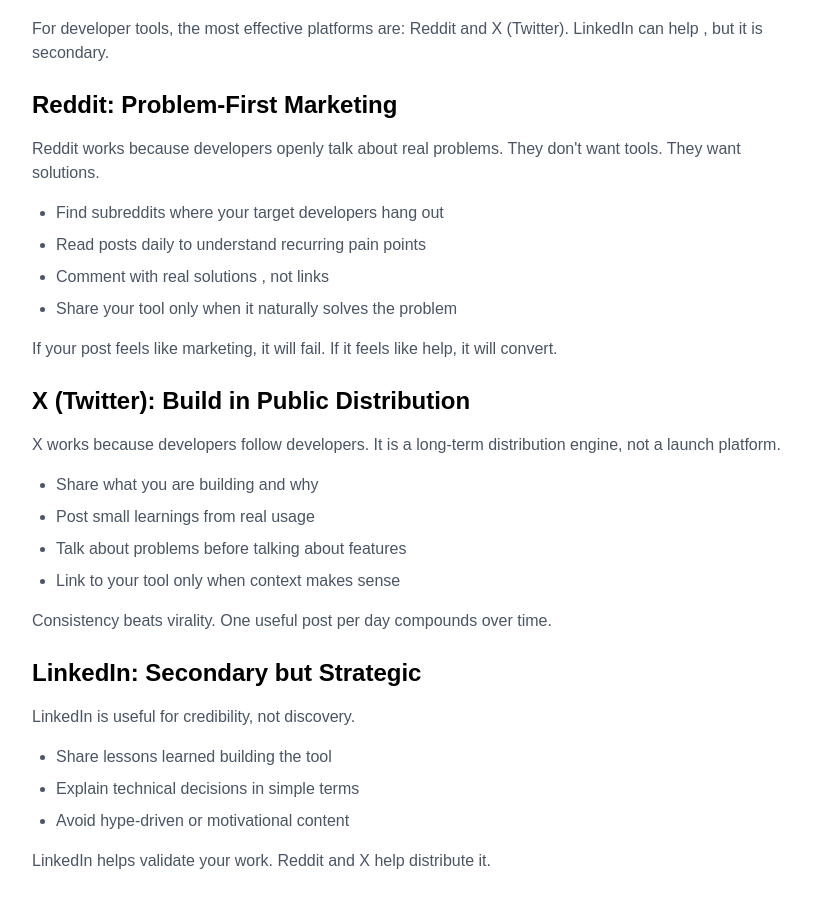
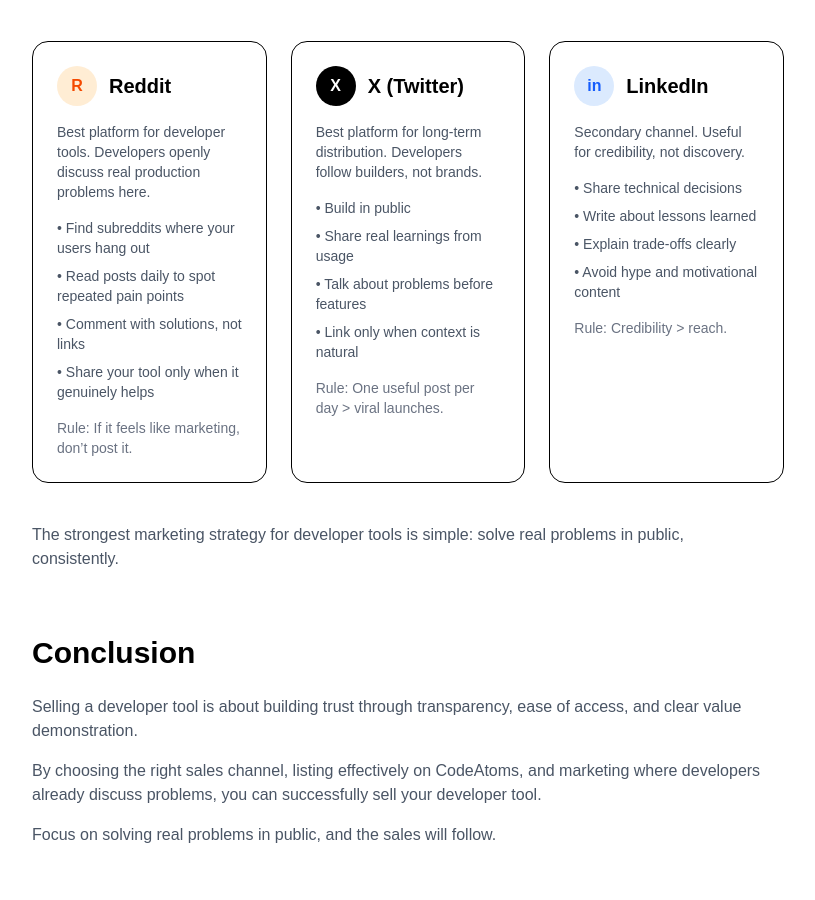
Before and after one commit to CodeAtoms-org/CodeAtoms, a Next.js app: page /how-to-sell-a-developer-tool in a window 1280 px wide. Shown: the part 1880-2780 px from the top of the page, without its empty margins (432-1247 px from the left). Built offline with nearby package versions, Linux system fonts and the light colour scheme; no server answers.

Commit message:
cured some things

```diff
--- a/src/app/article/sell-developer-tool-without-building-saas/page.js
+++ b/src/app/article/sell-developer-tool-without-building-saas/page.js
@@ -1,5 +1,6 @@
 import Header from "@/components/Header";
 import Footer from "@/components/Footer";
+import GuideCTAButtons from "@/components/GuideCTAButtons";
 
 export const metadata = {
   title: "Sell a Developer Tool Without Building a SaaS | CodeAtoms",
@@ -12,7 +13,8 @@
     googleBot: {
       index: true,
       follow: true,
-    }},
+    }
+  },
   alternates: {
     canonical: "https://www.codeatoms.org/article/sell-developer-tool-without-building-saas",
   },
@@ -40,7 +42,7 @@
         <div className="absolute bottom-0 right-0 w-72 h-72 bg-[#006D77]/10 rounded-full blur-3xl"></div>
         <div className="absolute top-1/2 left-1/2 w-96 h-96 bg-[#FFDDD2]/10 rounded-full blur-3xl transform -translate-x-1/2 -translate-y-1/2"></div>
 
-                <h2 className="mb-4">CODEATOMS ARTICLES</h2>
+        <h2 className="mb-4">CODEATOMS - THE DEVELOPER TOOLS MARKETPLACE - ARTICLES</h2>
 
         {/* INTRO */}
         <section id="intro" className="mb-20 text-lg">
@@ -219,7 +221,7 @@
               </p>
 
               <p className="text-gray-600 mb-4">
-    You can monetize responsibly first — simply to validate value and sustain
+                You can monetize responsibly first, simply to validate value and sustain
                 the work.
               </p>
 
@@ -277,9 +279,25 @@
               </p>
             </section>
 
+            <GuideCTAButtons
+  links={[
+    {
+      href:"/how-to-sell-a-developer-tool",
+      label: "How to Sell a Developer Tool",
+    },
+    {
+      href: "/guides/how-to-publish-your-tool",
+      label: "How to Publish Your Tool on CodeAtoms",
+
+    }
+
+  ]}
+/>
+
           </article>
         </div>
       </main>
+
 
       <Footer />
     </>
--- a/src/app/guides/how-to-publish-your-tool/page.js
+++ b/src/app/guides/how-to-publish-your-tool/page.js
@@ -136,13 +136,13 @@
               being approved on CodeAtoms.</p>
             <strong >Highest impact on approval:</strong>
             <ul className="list-disc mt-4 pl-5 space-y-2">
-              <li>
+
 
 
                 <li>Content and Markdown documentation</li>
                 <li>Working Demo or Tool link</li>
 
-              </li>
+
 
 
 
--- a/src/app/how-to-sell-a-developer-tool/page.js
+++ b/src/app/how-to-sell-a-developer-tool/page.js
@@ -1,5 +1,7 @@
 import Header from "@/components/Header";
 import Footer from "@/components/Footer";
+import GuideCTAButtons from "@/components/GuideCTAButtons";
+
 
 export const metadata = {
   title: "How to Sell a Developer Tool | CodeAtoms",
@@ -57,7 +59,7 @@
         <div className="absolute top-10 left-10 w-24 h-24 bg-[#006D77]/10 rounded-full blur-3xl"></div>
         <div className="absolute bottom-20 right-10 w-32 h-32 bg-[#83C5BE]/20 rounded-full blur-2xl"></div>
 
-        <h2 className="mb-4">CODEATOMS GUIDES</h2>
+        <h2 className="mb-4">CODEATOMS - THE DEVELOPER TOOLS MARKETPLACE - GUIDES</h2>
 
         {/* INTRO */}
         <section id="intro">
@@ -206,87 +208,138 @@
     Step 3: Market Your Developer Tool (Execution Plan)
   </h2>
 
-  <p className="text-gray-600 mb-4">
-    Marketing a developer tool is not about shouting louder.
-    It is about showing up where developers already discuss problems.
+  <p className="text-gray-600 mb-10 max-w-2xl">
+    Marketing a developer tool is not about promotion.
+    It’s about being visible where developers already talk about problems.
+    These are the only platforms that consistently work.
   </p>
 
-  <p className="text-gray-600 mb-6">
-    For developer tools, the most effective platforms are:
-    Reddit and X (Twitter). LinkedIn can help , but it is secondary.
+  {/* CARDS */}
+  <div className="grid grid-cols-1 md:grid-cols-3 gap-6">
+
+    {/* REDDIT CARD */}
+    <div className="rounded-2xl border bg-white p-6 hover:shadow-lg transition">
+      <div className="flex items-center gap-3 mb-4">
+        <div className="w-10 h-10 rounded-full bg-orange-100 flex items-center justify-center font-bold text-orange-600">
+          R
+        </div>
+        <h3 className="text-xl font-semibold">Reddit</h3>
+      </div>
+
+      <p className="text-sm text-gray-600 mb-4">
+        Best platform for developer tools.
+        Developers openly discuss real production problems here.
+      </p>
+
+      <ul className="text-sm text-gray-600 space-y-2">
+        <li>• Find subreddits where your users hang out</li>
+        <li>• Read posts daily to spot repeated pain points</li>
+        <li>• Comment with solutions, not links</li>
+        <li>• Share your tool only when it genuinely helps</li>
+      </ul>
+
+      <div className="mt-4 text-sm text-gray-500">
+        Rule: If it feels like marketing, don’t post it.
+      </div>
+    </div>
+
+    {/* X / TWITTER CARD */}
+    <div className="rounded-2xl border bg-white p-6 hover:shadow-lg transition">
+      <div className="flex items-center gap-3 mb-4">
+        <div className="w-10 h-10 rounded-full bg-black text-white flex items-center justify-center font-bold">
+          X
+        </div>
+        <h3 className="text-xl font-semibold">X (Twitter)</h3>
+      </div>
+
+      <p className="text-sm text-gray-600 mb-4">
+        Best platform for long-term distribution.
+        Developers follow builders, not brands.
+      </p>
+
+      <ul className="text-sm text-gray-600 space-y-2">
+        <li>• Build in public</li>
+        <li>• Share real learnings from usage</li>
+        <li>• Talk about problems before features</li>
+        <li>• Link only when context is natural</li>
+      </ul>
+
+      <div className="mt-4 text-sm text-gray-500">
+        Rule: One useful post per day &gt; viral launches.
+      </div>
+    </div>
+
+    {/* LINKEDIN CARD */}
+    <div className="rounded-2xl border bg-white p-6 hover:shadow-lg transition">
+      <div className="flex items-center gap-3 mb-4">
+        <div className="w-10 h-10 rounded-full bg-blue-100 flex items-center justify-center font-bold text-blue-600">
+          in
+        </div>
+        <h3 className="text-xl font-semibold">LinkedIn</h3>
+      </div>
+
+      <p className="text-sm text-gray-600 mb-4">
+        Secondary channel.
+        Useful for credibility, not discovery.
+      </p>
+
+      <ul className="text-sm text-gray-600 space-y-2">
+        <li>• Share technical decisions</li>
+        <li>• Write about lessons learned</li>
+        <li>• Explain trade-offs clearly</li>
+        <li>• Avoid hype and motivational content</li>
+      </ul>
+
+      <div className="mt-4 text-sm text-gray-500">
+        Rule: Credibility &gt; reach.
+      </div>
+    </div>
+
+  </div>
+
+  {/* FINAL LINE */}
+  <p className="text-gray-600 mt-10 max-w-2xl">
+    The strongest marketing strategy for developer tools is simple:
+    solve real problems in public, consistently.
+  </p>
+</section>
+<section id="conclusion">
+  <h2 className="text-3xl font-semibold mb-6">
+    Conclusion
+  </h2>
+
+  <p className="text-gray-600 mb-4">
+    Selling a developer tool is about building trust through
+    transparency, ease of access, and clear value demonstration.
   </p>
 
-  {/* REDDIT */}
-  <h3 className="text-2xl font-semibold mb-4">
-    Reddit: Problem-First Marketing
-  </h3>
-
   <p className="text-gray-600 mb-4">
-    Reddit works because developers openly talk about real problems.
-    They don't want tools. They want solutions.
+    By choosing the right sales channel, listing effectively on CodeAtoms,
+    and marketing where developers already discuss problems,
+    you can successfully sell your developer tool.
   </p>
 
-  <ul className="list-disc pl-6 text-gray-600 space-y-2 mb-4">
-    <li>Find subreddits where your target developers hang out</li>
-    <li>Read posts daily to understand recurring pain points</li>
-    <li>Comment with real solutions , not links</li>
-    <li>Share your tool only when it naturally solves the problem</li>
-  </ul>
-
-  <p className="text-gray-600 mb-6">
-    If your post feels like marketing, it will fail.
-    If it feels like help, it will convert.
-  </p>
-
-  {/* X / TWITTER */}
-  <h3 className="text-2xl font-semibold mb-4">
-    X (Twitter): Build in Public Distribution
-  </h3>
-
-  <p className="text-gray-600 mb-4">
-    X works because developers follow developers.
-    It is a long-term distribution engine, not a launch platform.
-  </p>
-
-  <ul className="list-disc pl-6 text-gray-600 space-y-2 mb-4">
-    <li>Share what you are building and why</li>
-    <li>Post small learnings from real usage</li>
-    <li>Talk about problems before talking about features</li>
-    <li>Link to your tool only when context makes sense</li>
-  </ul>
-
-  <p className="text-gray-600 mb-6">
-    Consistency beats virality.
-    One useful post per day compounds over time.
-  </p>
-
-  {/* LINKEDIN */}
-  <h3 className="text-2xl font-semibold mb-4">
-    LinkedIn: Secondary but Strategic
-  </h3>
-
-  <p className="text-gray-600 mb-4">
-    LinkedIn is useful for credibility, not discovery.
-  </p>
-
-  <ul className="list-disc pl-6 text-gray-600 space-y-2 mb-4">
-    <li>Share lessons learned building the tool</li>
-    <li>Explain technical decisions in simple terms</li>
-    <li>Avoid hype-driven or motivational content</li>
-  </ul>
-
-  <p className="text-gray-600 mb-6">
-    LinkedIn helps validate your work.
-    Reddit and X help distribute it.
-  </p>
-
-  {/* FINAL */}
   <p className="text-gray-600">
-    The best marketing strategy for developer tools is simple:
-    <br />
-    Solve real problems in public, consistently.
+    Focus on solving real problems in public,
+    and the sales will follow.
   </p>
 </section>
+
+<GuideCTAButtons
+  links={[
+    {
+      href: "/guides/how-to-publish-your-tool",
+      label: "How to Publish Your Tool on CodeAtoms",
+
+    },
+    {
+      href: "/guides/codeatoms-initial-launch-offer",
+      label: "CodeAtoms Initial Launch Offer",
+
+    },
+  ]}
+/>
+
 
 
           </article>
--- a/src/components/BelowSection.js
+++ b/src/components/BelowSection.js
@@ -190,6 +190,60 @@
           </div>
 
         </>
+
+        <div>
+          <section className="mt-20 text-black ">
+  <h2 className="text-2xl lg:text-3xl font-semibold mb-8">
+FOR YOU
+  </h2>
+
+  <div className="grid grid-cols-1 sm:grid-cols-2 lg:grid-cols-3 gap-6">
+    {[
+      {
+        title: "How to Sell a Developer Tool",
+        href: "/how-to-sell-a-developer-tool",
+      },
+      {
+        title: "Sell a Developer Tool Without Building a SaaS",
+        href: "/article/sell-developer-tool-without-building-saas",
+      },
+      {
+        title: "How to Publish Your Tool on CodeAtoms",
+        href: "/guides/how-to-publish-your-tool",
+      },
+    ].map((post, idx) => (
+      <a
+        key={idx}
+        href={post.href}
+        className="
+          group flex flex-col overflow-hidden
+          rounded-2xl border
+          hover:shadow-lg transition
+        "
+      >
+        {/* SVG IMAGE */}
+        <div className="h-44 w-full flex items-center justify-center ">
+          <img
+            src="/logo.png"
+            alt=""
+            className=" h-24 object-contain opacity-80 group-hover:opacity-100 transition"
+          />
+        </div>
+
+        {/* TITLE */}
+        <div className="p-5">
+          <h3 className="text-lg  leading-snug ">
+            {post.title}
+          </h3>
+        </div>
+      </a>
+    ))}
+  </div>
+</section>
+
+
+
+        </div>
         <h3 className="mt-10">Created with love for Developers.</h3>
 
       </div>
--- /dev/null
+++ b/src/components/GuideCTAButtons.js
@@ -0,0 +1,33 @@
+export default function GuideCTAButtons({ links }) {
+  return (
+    <div className="mt-16">
+      <h3 className="text-lg font-semibold mb-2">
+        Continue Reading
+      </h3>
+
+
+      <div className="grid grid-cols-1 md:grid-cols-2 gap-4">
+        {links.map((link) => (
+          <a
+            key={link.href}
+            href={link.href}
+            className="
+              group flex rounded-xl text-center justify-center text-white bg-[#006D77]  p-4
+
+            "
+          >
+            <div className="flex items-center justify-between">
+              <div>
+                <p className="font-medium   group-hover:underline">
+                  {link.label}
+                </p>
+
+              </div>
+
+            </div>
+          </a>
+        ))}
+      </div>
+    </div>
+  );
+}
```
Also changed, not shown: public/images/guide.svg (deleted). Lines whose indentation alone changed are shown as unchanged.
